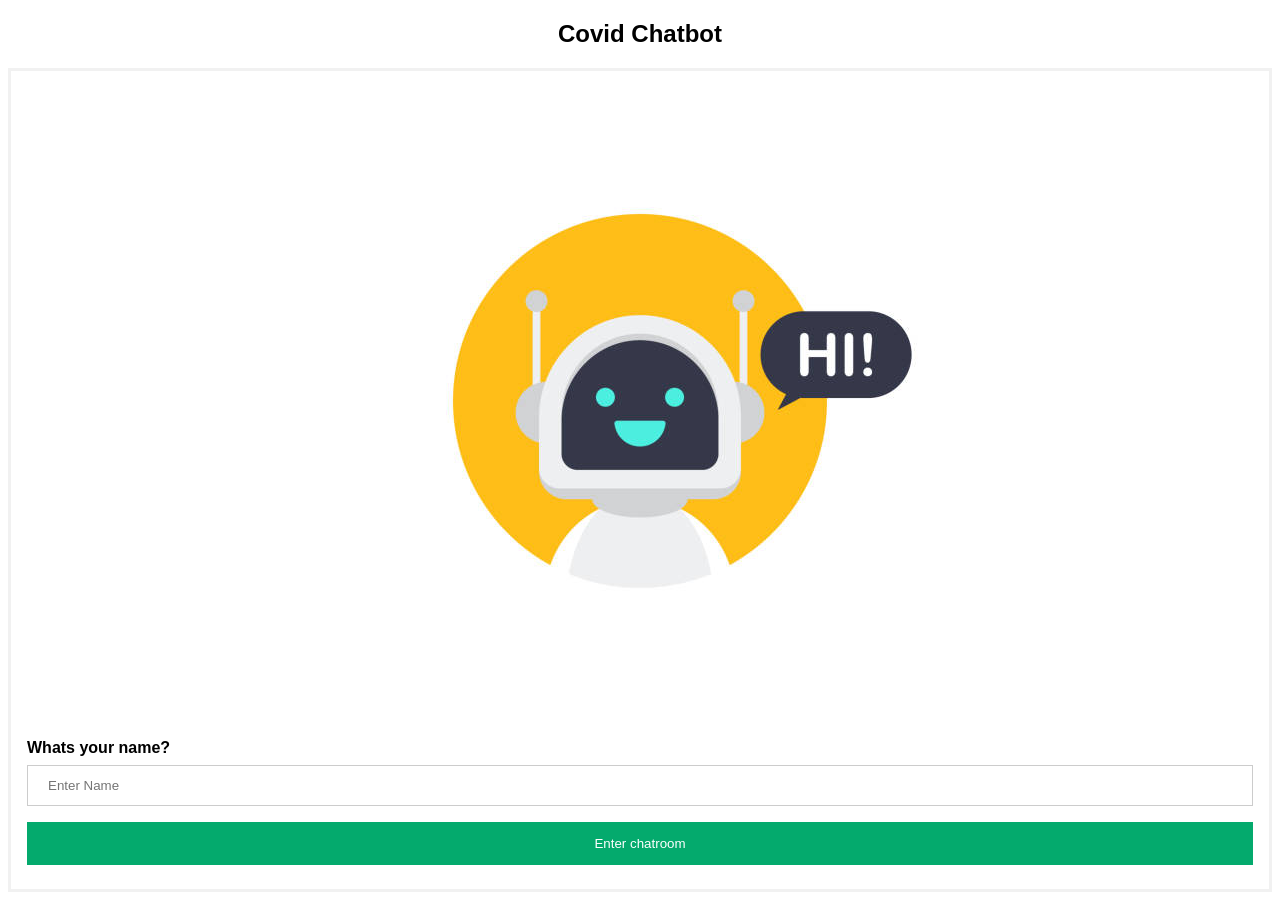
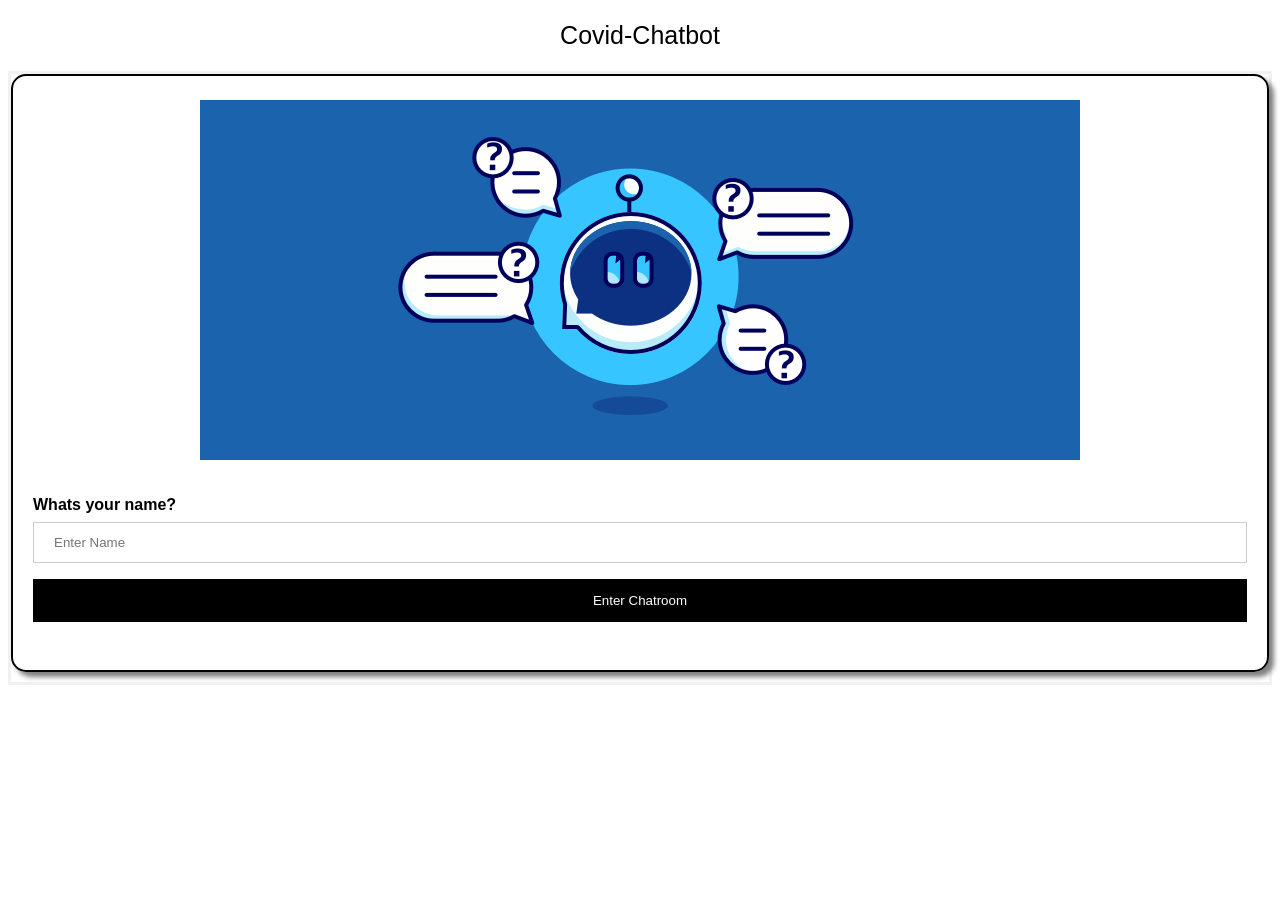
Before and after one commit to StevenJin7820/Covid_Chatbot, a Django app: page / in a window 1280 px wide. After the commit the page ends 685 px from the top, so only its background shows below. Run offline with Django 4.2, Linux system fonts and the light colour scheme.

Commit message:
Minor css changes

```diff
--- a/app/templates/index.html
+++ b/app/templates/index.html
@@ -6,7 +6,9 @@
 body {font-family: Arial, Helvetica, sans-serif;}
 form {border: 3px solid #f1f1f1;}
 
-h2 {text-align: center;}
+h2 {text-align: center;
+  font: 25px Trebuchet, sans-serif;
+}
 
 input[type=text], input[type=password] {
   width: 100%;
@@ -18,7 +20,7 @@ input[type=text], input[type=password] {
 }
 
 button {
-  background-color: #04AA6D;
+  background-color: black;
   color: white;
   padding: 14px 20px;
   margin: 8px 0;
@@ -42,24 +44,35 @@ img.avatar {
 }
 
 .container {
-  padding: 16px;
+  padding:20px;
+  border-radius: 15px;
+  margin-bottom: 20px;
+}
+
+.maincontainer{
+  border:solid 2px black;
+  box-shadow: 5px 5px 5px grey;
+  border-radius: 15px;
+  margin-bottom: 10px;
 }
 
 </style>
 </head>
 <body>
 
-<h2>Covid Chatbot</h2>
+<h2>Covid-Chatbot</h2>
 
 <form action="/chat/" method="post">
     {% csrf_token %}
-  <div class="imgcontainer">
-    <img src="../images/chat.jpg" />
-  </div>
-  <div class="container">
-    <label for="uname"><b>Whats your name?</b></label>
-    <input type="text" placeholder="Enter Name" name="uname" id = 'name' required>
-    <button type="submit" name = 'name'>Enter chatroom</button>
+  <div class="maincontainer">
+    <div class="imgcontainer">
+      <img src="../images/header-chat-box.png"/>
+    </div>
+    <div class="container">
+      <label for="uname"><b>Whats your name?</b></label>
+      <input type="text" placeholder="Enter Name" name="uname" id = 'name' required>
+      <button type="submit" name = 'name'>Enter Chatroom</button>
+    </div>
   </div>
 </form>
 </body>
```
Also changed, not shown: app/templates/chat.html (+23 -3 lines), app/images/header-chat-box.png (added).
